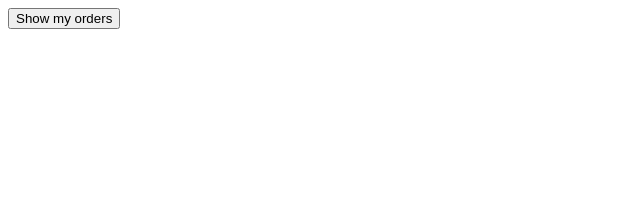
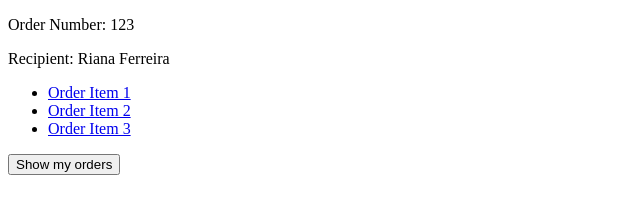
Before and after one commit to RianaFerreira/sample-ajax, a plain HTML site: page challenge.html in a window 1280 px wide. Both pictures are taken after a click on the button "Show my orders". Shown: the whole page, without its empty margins (0-640 px from the left). Drawn offline with nearby package versions, Linux system fonts and the light colour scheme.

Commit message:
Simple ajax solution

```diff
--- a/challenge.html
+++ b/challenge.html
@@ -6,16 +6,36 @@
 
 </head>
   <body>
-<div id="orders">
-</div>
+    <div id="orders"></div>
     <button type="button" id="btn">Show my orders</button>
     <script src="https://ajax.googleapis.com/ajax/libs/jquery/1.11.3/jquery.min.js"></script>
     <script>
-/*Given order 123 exists when I click on the 'show my orders' then the system should display the order and all
-  of its items.
+      /*
+        Given order 123 exists when I click on the 'show my orders' then the system should    display the order and all of its items.
       */
+      $(function(){
+        $('#btn').on('click', function(){
+          $.getJSON('/api/orders/123.json', function(data){
+            $('#orders').append("<p>Order Number: " + data.id + "</p>");
+            $('#orders').append("<p>Recipient: " + data.name + "</p>");
+            $('#orders').append("<ul></ul>")
 
+            for(i = 0; i < 3; i++) {
+              $('#orders ul').append('<li><a id=' + data.items[i].id + ' href="' + data.items[i].url + '" > Order Item ' +  data.items[i].id + '</a></li>');
+            }
 
+            $('a').on('click', function(e){
+              $this = $(this);
+              $.getJSON($this.attr('href'), function(response){
+                $this.parent().append("<p> Name: " + response.name + "</p>");
+                $this.parent().append("<p> Price: " + response.price + "</p>");
+                $this.parent().append("<p> Quantity: " + response.qty + "</p>");
+              });
+              e.preventDefault();
+            });
+          });
+        });
+      });
     </script>
   </body>
 </html>
```
Also changed, not shown: index.html (+3 -3 lines), 1 other file. Lines whose indentation alone changed are shown as unchanged.
